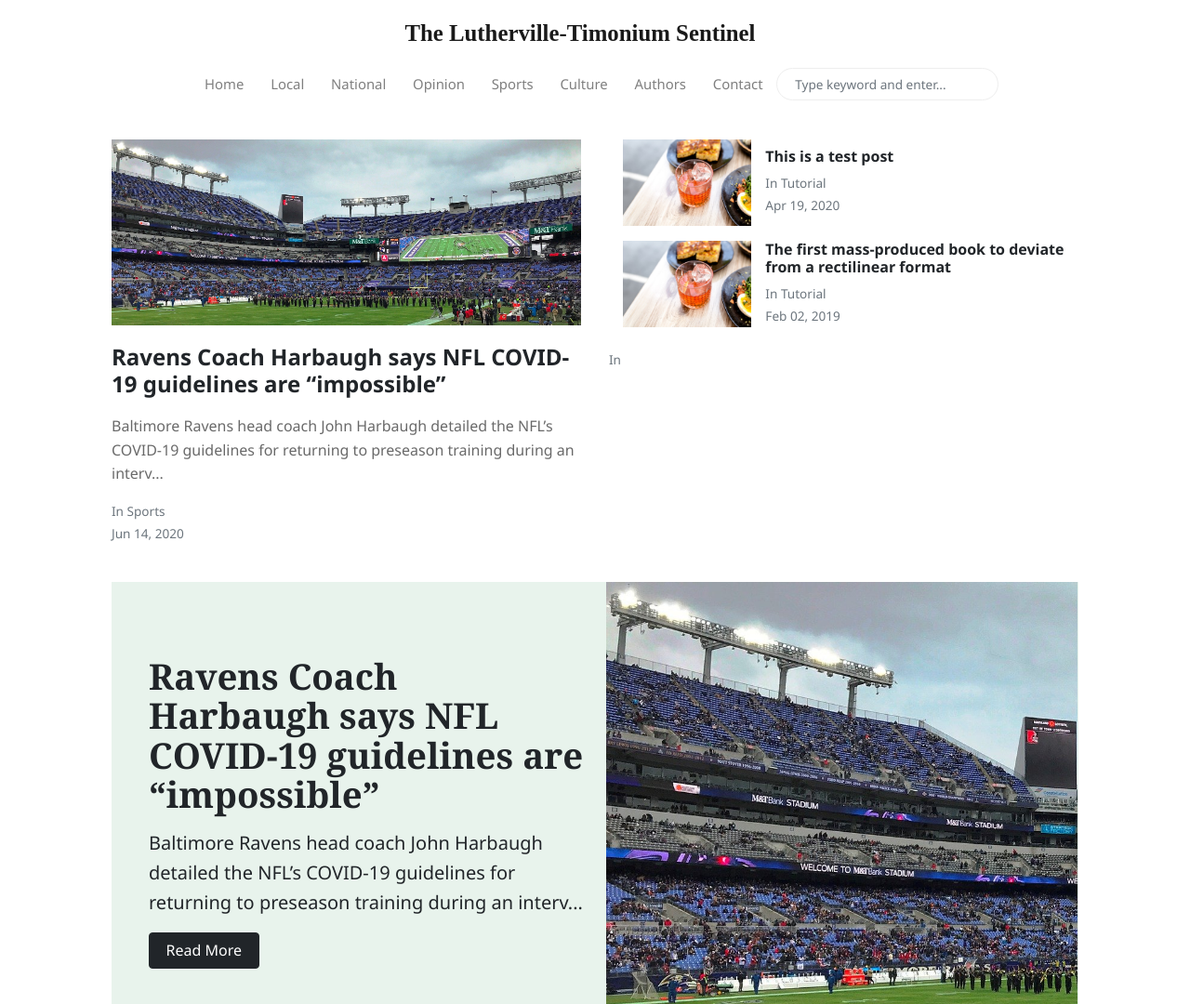
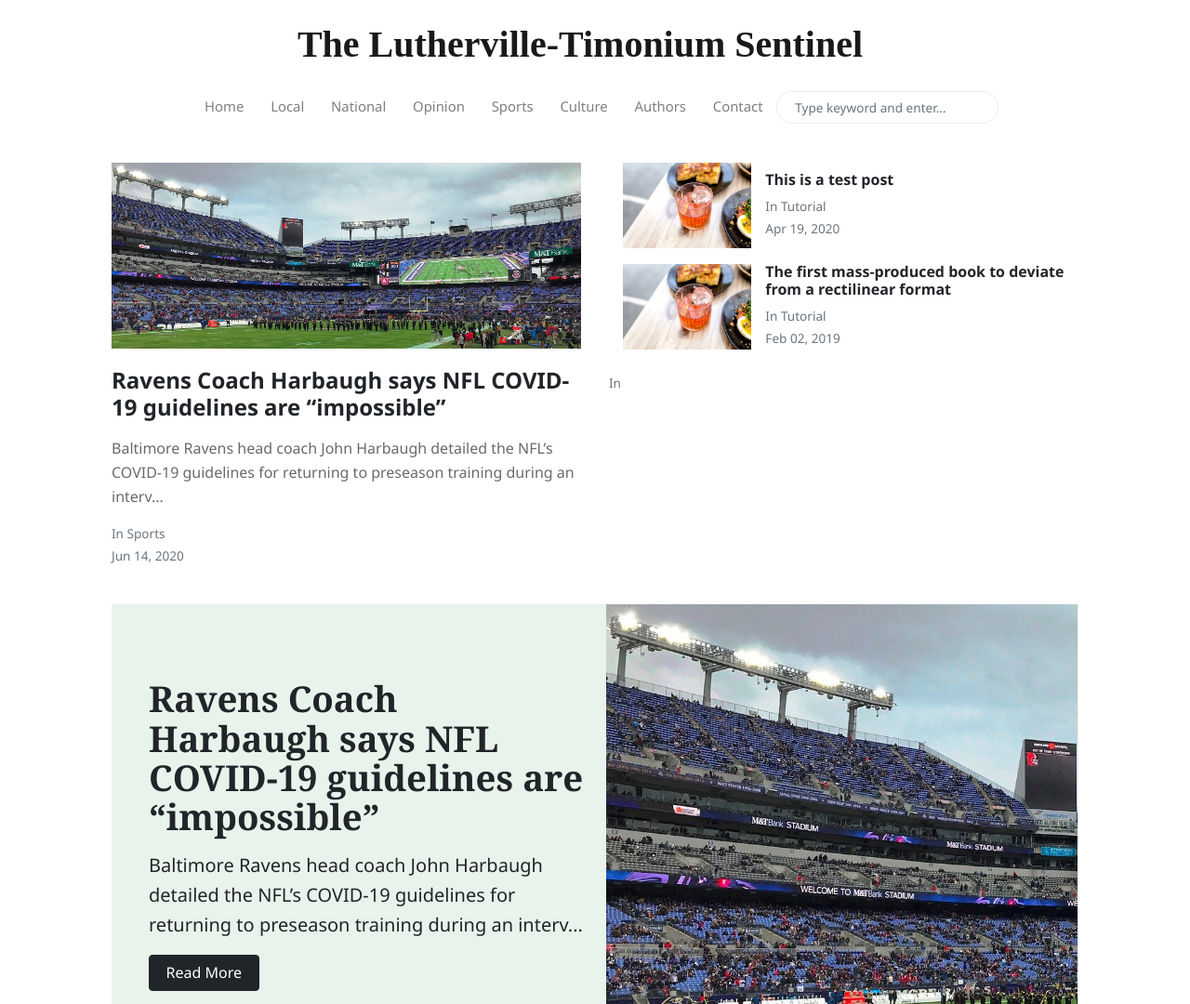
Before and after one commit to connormcdxc/The-LT-Sentinel, a Jekyll site: the page built from index.html, in a window 1280 px wide and 1400 px high. Shown: the part 320-1400 px from the top of the window at 93% size. Built offline with Jekyll 4.4.1, drawn with Linux system fonts in a browser that asks for light colours; nearby versions of some CDN libraries; some web fonts are replaced; the list of posts is cut into pages by our own code.

Commit message:
Update theme.css

```diff
--- a/assets/css/theme.css
+++ b/assets/css/theme.css
@@ -204,7 +204,7 @@ a.text-dark:hover {
 }
 .navbar-brand {
 	margin-right:2rem;
-	font-size:1.55rem;
+	font-size:2.5rem;
     	font-family: "UnifrakturCook", cursive;
 	/*font-family: "Georgia","Times New Roman",serif;*/
 }
```
